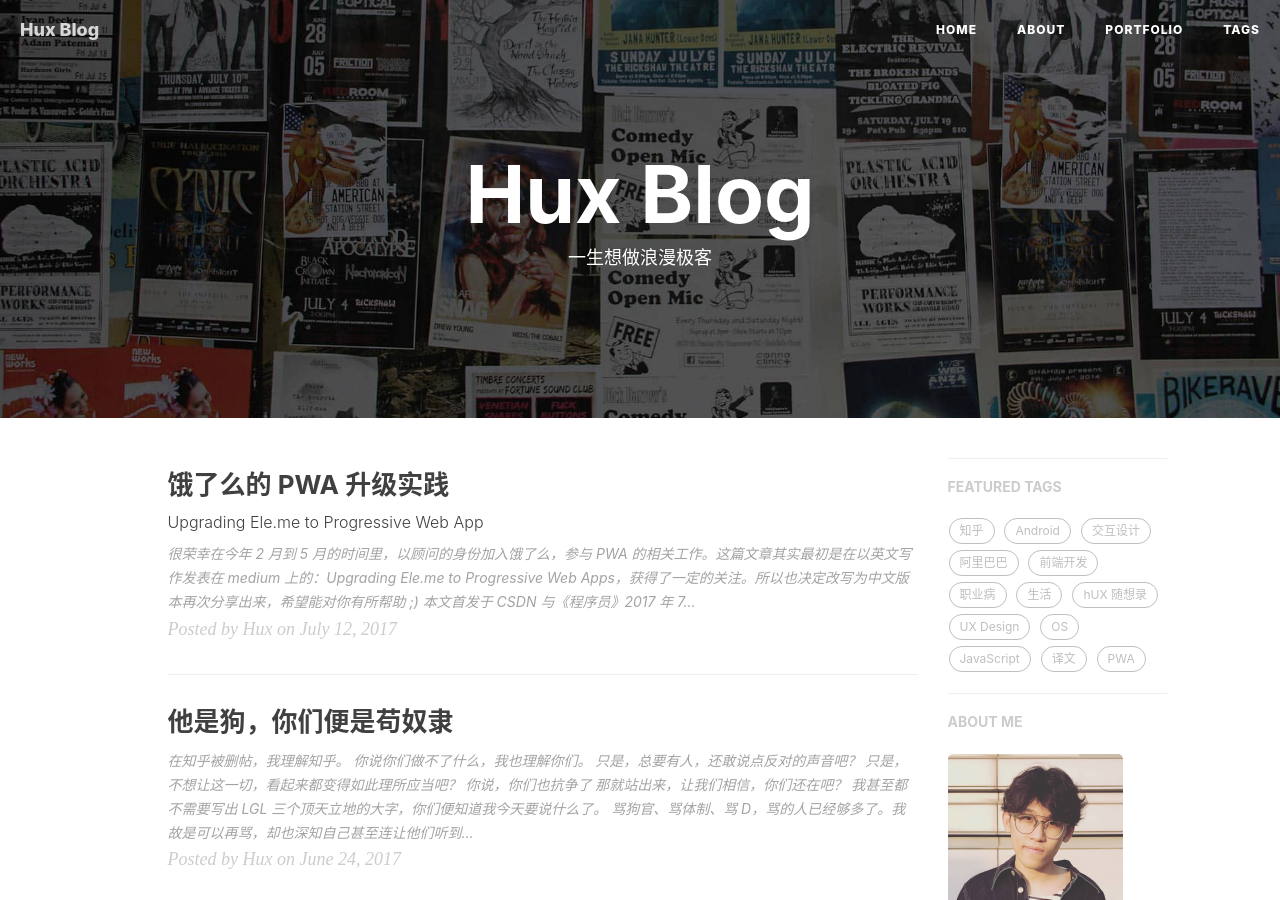
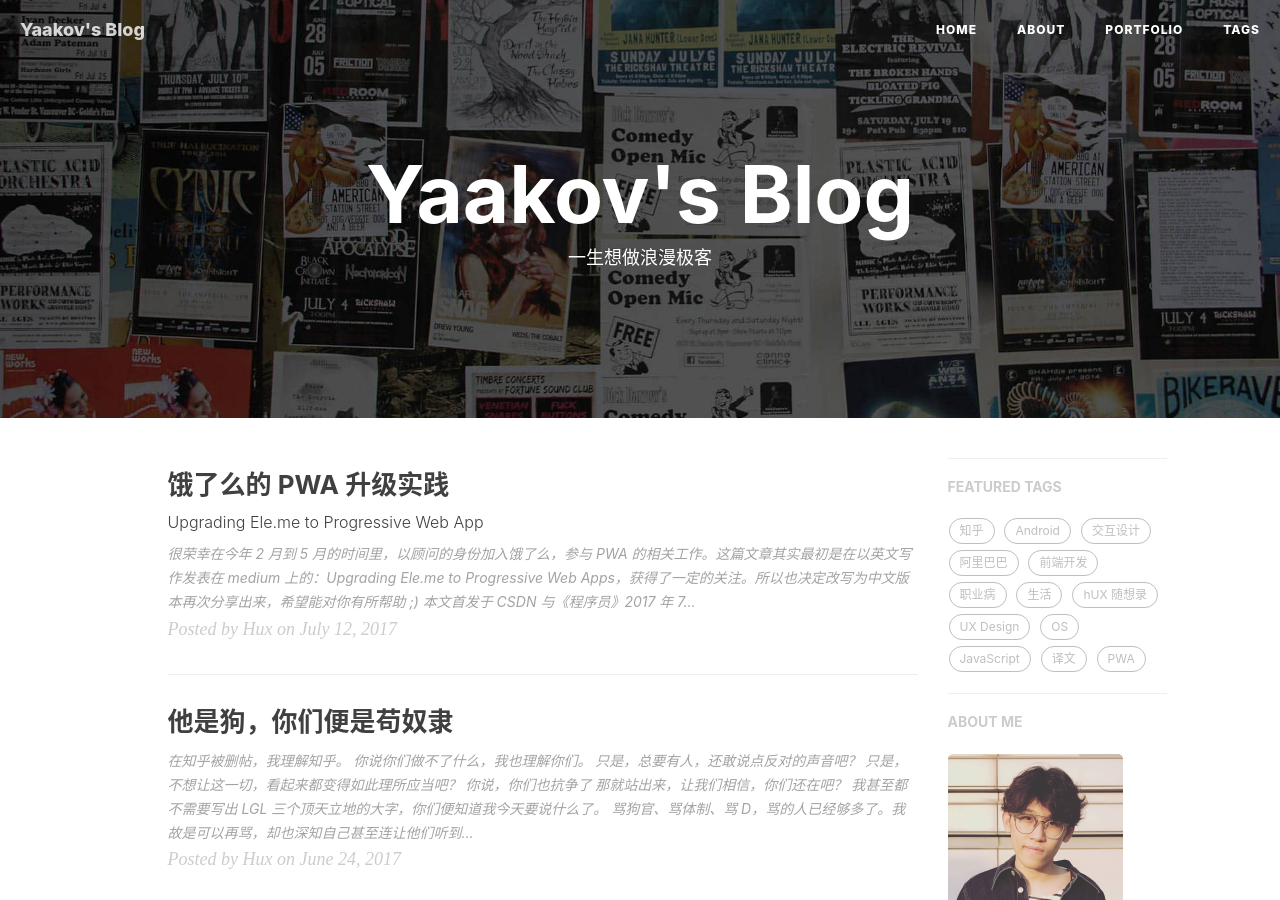
Before and after one commit to xjsdn/yaakovazat.github.io, a Jekyll site: the page built from index.html, in a window 1280 px wide and 900 px high. Built offline with Jekyll 4.4.1, drawn with Linux system fonts in a browser that asks for light colours; nearby versions of some CDN libraries; the list of posts is cut into pages by our own code; comment, search, counter and statistics services are not loaded; some of the changed text lies outside the part shown.

Commit message:
changed the sitename

```diff
--- a/_config.yml
+++ b/_config.yml
@@ -1,6 +1,6 @@
 # Site settings
-title: Hux Blog
-SEOTitle: 黄玄的博客 | Hux Blog
+title: Yaakov's Blog
+SEOTitle: 小酷博客 | Yaakov's Blog
 header-img: img/home-bg.jpg
 email: huxpro@gmail.com
 description: "关于前端与设计、黑客与画家 | 黄玄，Web & Mobile Lover，Software Engineer，UX Designer | 这里是 @Hux黄玄 的个人博客，与你一起发现更大的世界。"
```
